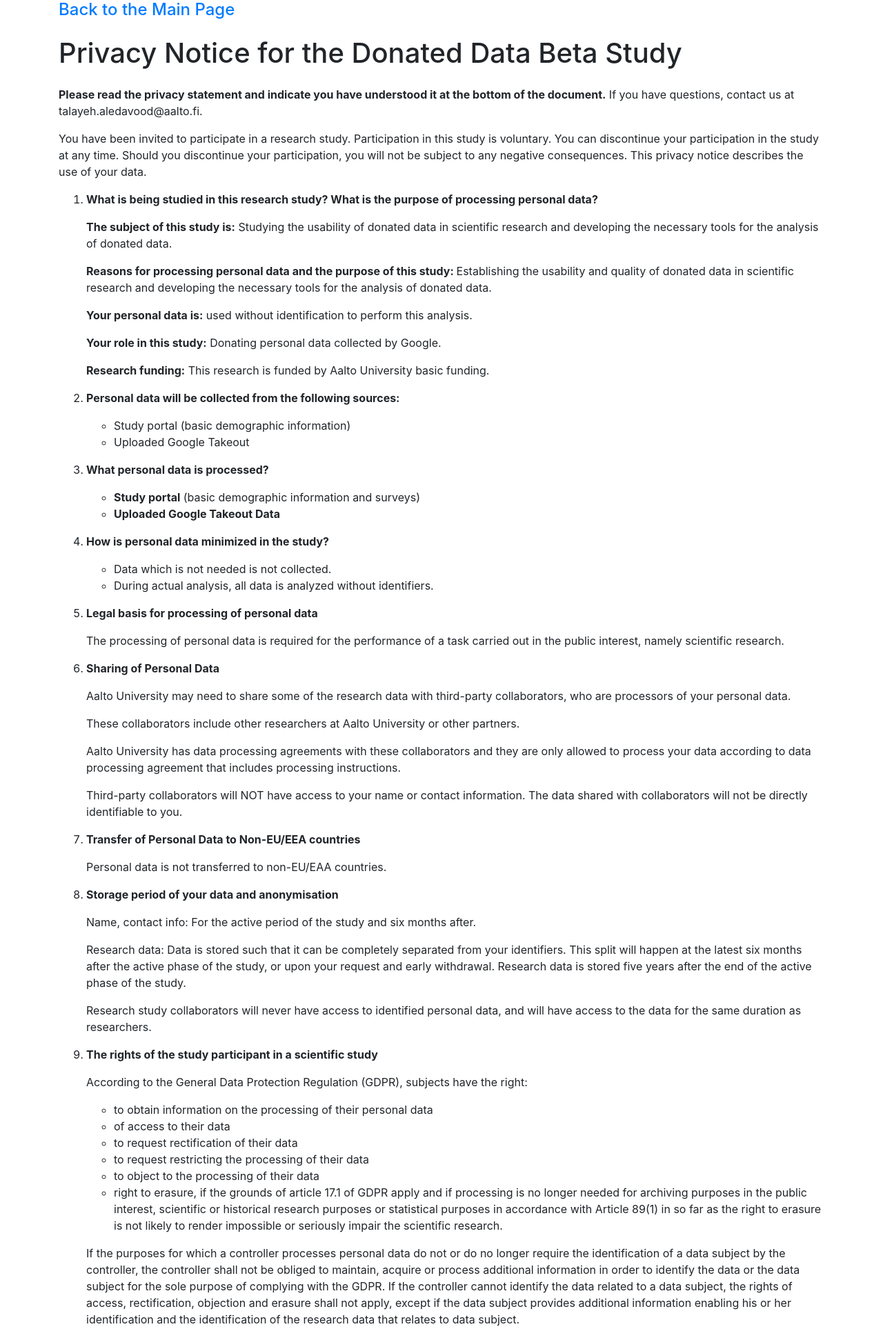
After one commit to digitraceslab/google_takeout_export, a Django app: page /privacy_notice/ in a window 1280 px wide. The commit adds this page. Shown: the top 1927 px of the page at 69% size. Run offline with Django 5.2, Linux system fonts and the light colour scheme; some libraries are stand-ins or nearby versions.

Commit message:
Add privacy notice

```diff
--- a/google_takeout_export/urls.py
+++ b/google_takeout_export/urls.py
@@ -27,6 +27,7 @@ urlpatterns = [
     path('logout/', LogoutView.as_view(next_page='/'), name='logout'),
     path('register/', accounts_register, name='register'),
     path('instructions/', views.instructions, name='instructions'),
+    path('privacy_notice/', views.privacy_notice, name='privacy_notice'),
     path('accounts/', include('accounts.urls')),
     path('api/takeout_items/', views.get_takeout_items, name='get_takeout_items_default'),
     path('api/takeout_items/<str:study_id>/', views.get_takeout_items, name='get_takeout_items'),
--- a/google_takeout_export/views.py
+++ b/google_takeout_export/views.py
@@ -9,6 +9,8 @@ def index(request):
 def instructions(request):
     return render(request, 'instructions.html')
 
+def privacy_notice(request):
+    return render(request, 'privacy_notice.html')
 
 def get_takeout_items(request, study_id="test"):
     # Define the takeout items for each study
--- /dev/null
+++ b/templates/privacy_notice.html
@@ -0,0 +1,150 @@
+{% extends 'base.html' %}
+
+{% block content %}
+
+<h4><a href="/">Back to the Main Page</a></h4>
+
+<h1 class="my-4">Privacy Notice for the Donated Data Beta Study</h1>
+
+<p><b>Please read the privacy statement and indicate you have understood it at the bottom of the document.</b> If you have questions, contact us at talayeh.aledavood@aalto.fi.</p>
+
+<p>
+  You have been invited to participate in a research study.  Participation in this study is voluntary. You can discontinue your participation in the study at any time. Should you discontinue your participation, you will not be subject to any negative consequences. This privacy notice describes the use of your data.
+</p>
+
+
+<ol>
+  <li>
+  <p>
+    <b>What is being studied in this research study? What is the purpose of processing personal data?</b>
+  </p>
+  <p>
+    <b>The subject of this study is:</b> Studying the usability of donated data in scientific research and
+    developing the necessary tools for the analysis of donated data.
+  </p>
+  <p>
+    <b>Reasons for processing  personal data and the purpose of this study: </b> Establishing the usability
+    and quality of donated data in scientific research and developing the necessary tools for the analysis
+    of donated data.
+  </p>
+
+  <p>
+    <b>Your personal data is:</b> used without identification to perform this analysis.
+  </p>
+
+  <p>
+    <b>Your role in this study:</b> Donating personal data collected by Google.
+  </p>
+
+  <p>
+    <b>Research funding:</b> This research is funded by Aalto University basic funding.
+  </p>
+  </li>
+
+  <li>
+  <p>
+  <b>Personal data will be collected from the following sources:</b>
+  <ul>
+    <li>Study portal (basic demographic information)</li>
+    <li>Uploaded Google Takeout</li>
+  </ul>
+  </p>
+  </li>
+
+  <li>
+    <p><b>What personal data is processed?</b>
+    <ul>
+      <li><b>Study portal</b> (basic demographic information and surveys)</li>
+      <li><b>Uploaded Google Takeout Data</b></li>
+    </ul>
+    </p>
+  </li>
+
+  <li>
+    <p><b>How is personal data minimized in the study?</b>
+      <ul>
+        <li>Data which is not needed is not collected.</li>
+        <li>During actual analysis, all data is analyzed without identifiers.</li>
+      </ul>
+    </p>
+  </li>
+
+  <li>
+    <p><b>Legal basis for processing of personal data</b></p>
+    <p>The processing of personal data is required for the performance of a task carried out in the public interest, namely scientific research.</p>
+  </li>
+
+  <li>
+    <p><b>Sharing of Personal Data</b></p>
+    <p>Aalto University may need to share some of the research data with third-party collaborators, who are processors of your personal data.</p>
+    <p>These collaborators include other researchers at Aalto University or other partners.</p>
+    <p>Aalto University has data processing agreements with these collaborators and they are only allowed to process your data according to data processing agreement that includes processing instructions.</p>
+    <p>Third-party collaborators will NOT have access to your name or contact information. The data shared with collaborators will not be directly identifiable to you.</p>
+  </li>
+
+  <li>
+    <p><b>Transfer of Personal Data to Non-EU/EEA countries</b></p>
+    <p>Personal data is not transferred to non-EU/EAA countries.</p>
+  </li>
+
+  <li>
+    <p><b>Storage period of your data and anonymisation</b></p>
+    <p>Name, contact info: For the active period of the study and six months after.</p>
+    <p>Research data: Data is stored such that it can be completely separated from your identifiers. This split will happen at the latest six months after the active phase of the study, or upon your request and early withdrawal.  Research data is stored five years after the end of the active phase of the study.</p>
+    <p>Research study collaborators will never have access to identified personal data, and will have access to the data for the same duration as researchers.</p>
+  </li>
+
+  <li>
+    <p><b>The rights of the study participant in a scientific study</b></p>
+    <p>According to the General Data Protection Regulation (GDPR), subjects have the right:
+      <ul>
+        <li>to obtain information on the processing of their personal data</li>
+        <li>of access to their data</li>
+        <li>to request rectification of their data</li>
+        <li>to request restricting the processing of their data</li>
+        <li>to object to the processing of their data</li>
+        <li>right to erasure, if the grounds of article 17.1 of GDPR apply and if processing is no longer needed for archiving purposes in the public interest, scientific or historical research purposes or statistical purposes in accordance with Article 89(1) in so far as the right to erasure is not  likely to render impossible or seriously impair the scientific research.</li>
+      </ul>
+    </p>
+    <p>If the purposes for which a controller processes personal data do not or do no longer require the identification of a data subject by the controller, the controller shall not be obliged to maintain, acquire or process additional information in order to identify the data or the data subject for the sole purpose of complying with the GDPR. If the controller cannot identify the data related to a data subject, the rights of access, rectification, objection and erasure shall not apply, except if the data subject provides additional information enabling his or her identification and the identification of the research data that relates to data subject.</p>
+    <p>Data is being processed for the purposes of scientific research, and the data is not used in decision-making related to the participant.</p>
+    <p>To exercise his or her rights, the data subject should contact the Data Protection Officer of Aalto University, or the research study contact person.</p>
+  </li>
+
+  <li>
+    <p><b>More information on the study and the exercising of your rights</b></p>
+    <p>The controller in this study is Aalto University.</p>
+    <p>The contact person in matters related to the research study:
+    <table>
+      <tr>
+        <th>Phone:</th><td>+358-505632634</td>
+      </tr>
+      <tr>
+        <th>Email:</th><td>talayeh.aledavood@aalto.fi</td>
+      </tr>
+      </table>
+      <p>Department of Computer Science</p>
+      <p>Aalto University School of Science</p>
+    <p>The research participant must contact Aalto University’s data protection officer if they have questions or demands related to the processing of personal data.</p>
+    <p>Data Protection Officer:
+    <table>
+      <tr>
+        <th>Phone:</th><td>+358 9 47 001</td>
+      </tr>
+      <tr>
+        <th>Email:</th><td>dpo@aalto.fi</td>
+      </tr>
+    </table></p>
+    <p>In this customer service portal, you can make requests personal data requests based on your rights:
+       <a href="https://datarequest.aalto.fi/en-US/">Home · Consent Management (aalto.fi)</a>.</p>
+    <ol type="a">
+      <li>
+        If the research participant sees that their data has been processed in violation of the General Data Protection Regulation or data protection legislation, the participant has the right to lodge a complaint with the supervisory authority, the Data Protection Ombudsman (see more:
+        <a href="https://tietosuoja.fi/">tietosuoja.fi</a>).</li>
+    </ol>
+  </li>
+</ol>
+
+
+
+{% endblock %}
```
Also changed, not shown: templates/index.html (+8 -1 lines).
